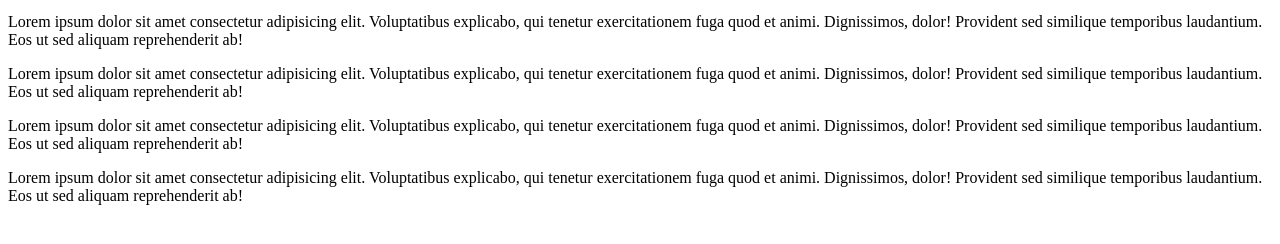
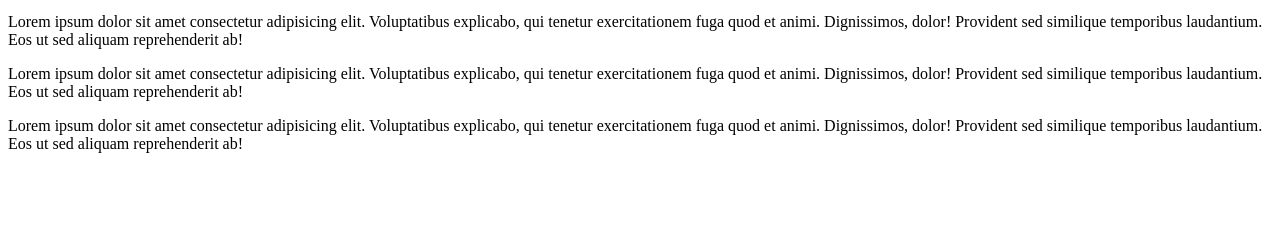
Before and after one commit to KamalKiranPolisetty/gh-actions-demo, a plain HTML site: page index.html in a window 1280 px wide. Shown: the part 178-422 px from the top of the page. Drawn offline with Linux system fonts and the light colour scheme.

Commit message:
Update index.html

```diff
--- a/index.html
+++ b/index.html
@@ -20,10 +20,5 @@
 
                     Lorem ipsum dolor sit amet consectetur adipisicing elit. Voluptatibus explicabo, qui tenetur exercitationem fuga quod et animi. Dignissimos, dolor! Provident sed similique temporibus laudantium. Eos ut sed aliquam reprehenderit ab!
         </p>
-
-      <p>
-
-                    Lorem ipsum dolor sit amet consectetur adipisicing elit. Voluptatibus explicabo, qui tenetur exercitationem fuga quod et animi. Dignissimos, dolor! Provident sed similique temporibus laudantium. Eos ut sed aliquam reprehenderit ab!
-        </p>
 </body>
 </html>
```
